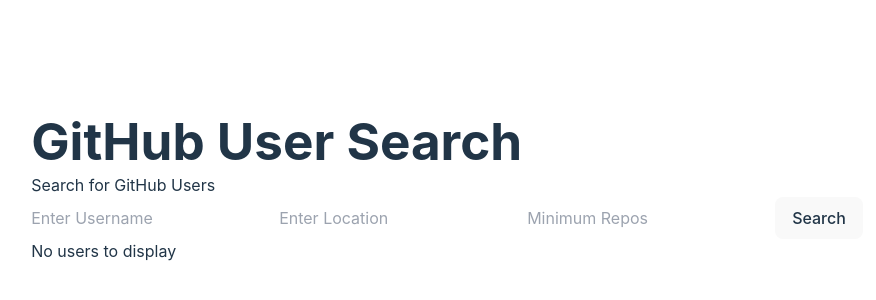
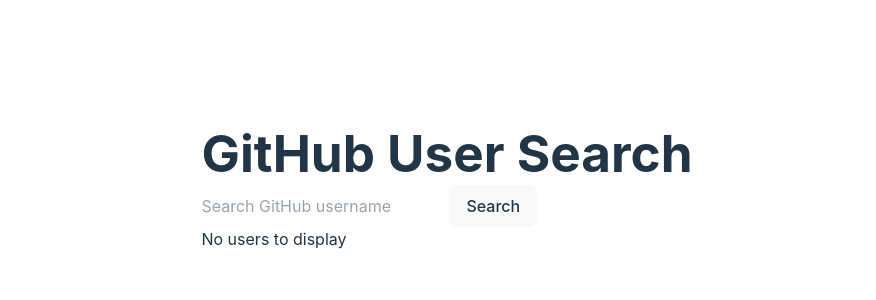
Before and after one commit to Lucas19940820/alx-fe-reactjs, a React (Vite) app in the folder github-user-search/: page / in a window 1280 px wide. Shown: the part 214-514 px from the top of the page, without its empty margins (193-1069 px from the left). Built offline with nearby package versions, Linux system fonts and the light colour scheme.

Commit message:
fix src "Files"

```diff
--- a/github-user-search/src/components/Search.jsx
+++ b/github-user-search/src/components/Search.jsx
@@ -1,63 +1,92 @@
 import React, { useState } from 'react';
 import githubServices from '../services/githubService';
 
-const { fetchUsersWithFilters } = githubServices;
+const { fetchUserData } = githubServices;
 
-function Search({ onSearch }) {
+const Search = ({ onSearch }) => {
   const [username, setUsername] = useState('');
-    const [location, setLocation] = useState('');
-    const [minRepos, setMinRepos] = useState('');
+  const [loading, setLoading] = useState(false);
+  const [error, setError] = useState(null);
+  const [userDataList, setUserDataList] = useState([]);
 
-    const handleSubmit = async () => {
-        if (!username) return alert('Please enter a username');
-        if (!location) return alert('Please enter a location');
-        if (!minRepos) return alert('Please set a minimum repo count');
+  const handleSubmit = async (e) => {
+    e.preventDefault();
+    setLoading(true);
+    setError(null);
 
     try {
-            const result = await fetchUsersWithFilters({
-                username,
-                location,
-                minRepos: parseInt(minRepos),
-            });
+      const data = await fetchUserData(username);
 
-            onSearch(result);
-        } catch (error) {
-            console.error(error);
+      if (data) {
+        // Simulate multiple search results with the same data for demonstration purposes
+        const mockResults = [data, data, data]; // Mocking multiple items with `.map`
+        setUserDataList(mockResults);
+        onSearch(data);
+      } else {
+        setError('Looks like we cant find the user');
+      }
+    } catch (err) {
+      setError('Looks like we cant find the user');
+    } finally {
+      setLoading(false);
     }
   };
 
   return (
-        <div className="w-full max-w-sm bg-white shadow-md rounded-lg p-4">
-            <h2 className="text-lg font-semibold mb-4 text-gray-700">Search for GitHub Users</h2>
+    <form
+      onSubmit={handleSubmit}
+      className="flex flex-col items-center space-y-4"
+    >
       <input
         type="text"
+        placeholder="Search GitHub username"
         value={username}
         onChange={(e) => setUsername(e.target.value)}
-                placeholder="Enter Username"
-                className="border px-3 py-2 mb-2 rounded-md w-full"
-            />
-            <input
-                type="text"
-                value={location}
-                onChange={(e) => setLocation(e.target.value)}
-                placeholder="Enter Location"
-                className="border px-3 py-2 mb-2 rounded-md w-full"
-            />
-            <input
-                type="number"
-                value={minRepos}
-                onChange={(e) => setMinRepos(e.target.value)}
-                placeholder="Minimum Repos"
-                className="border px-3 py-2 mb-2 rounded-md w-full"
+        className="border px-3 py-2 rounded-md focus:outline-none focus:ring-2 focus:ring-blue-500"
       />
       <button
-                onClick={handleSubmit}
-                className="bg-blue-500 hover:bg-blue-600 text-white font-semibold py-2 px-4 rounded-md cursor-pointer"
+        type="submit"
+        className={`${
+          loading ? 'bg-blue-400 cursor-not-allowed' : 'bg-blue-500'
+        } px-4 py-2 rounded-md text-white hover:bg-blue-600 focus:outline-none focus:ring-2 focus:ring-blue-500`}
+        disabled={loading}
       >
-                Search
+        {loading ? 'Loading...' : 'Search'}
       </button>
+      {error && (
+        <p className="text-red-500 mt-2 text-center">
+          {error}
+        </p>
+      )}
+      {userDataList.map((user, index) => (
+        <div
+          key={index}
+          className="mt-2 bg-white shadow-lg p-4 rounded-lg text-center max-w-sm w-full"
+        >
+          <img
+            src={user.avatar_url}
+            alt={user.login}
+            className="w-16 h-16 rounded-full mx-auto"
+          />
+          <h3 className="text-lg font-semibold">{user.login}</h3>
+          {/* Display location if it exists */}
+          {user.location && (
+            <p className="text-sm text-gray-600 mt-1">
+              {user.location}
+            </p>
+          )}
+          <a
+            href={user.html_url}
+            target="_blank"
+            rel="noopener noreferrer"
+            className="text-blue-600 mt-2 block hover:underline"
+          >
+            View Profile
+          </a>
         </div>
+      ))}
+    </form>
   );
-}
+};
 
 export default Search;
```
Lines whose indentation alone changed are shown as unchanged.
